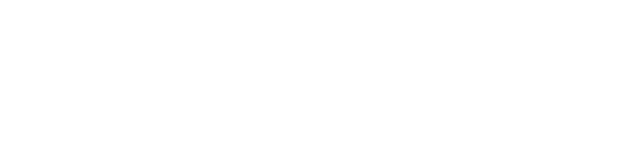
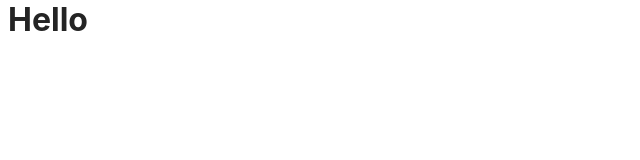
Before and after one commit to YK9968/preparation_js, a website built with Vite: page src/index.html in a window 1280 px wide. Shown: the whole page, without its empty margins (0-640 px from the left). Built offline with nearby package versions, Linux system fonts and the light colour scheme.

Commit message:
say hello

```diff
--- a/src/index.html
+++ b/src/index.html
@@ -6,8 +6,7 @@
     <title>Document</title>
     <link rel="stylesheet" href="./css/styles.css" />
   </head>
-  <body></body>
+  <body>
+    <h1>Hello</h1>
+  </body>
 </html>
-<!--  -->
-<!-- git -->
-<!--  -->
```
